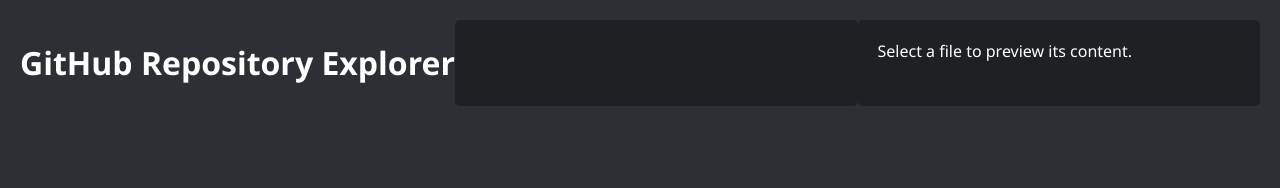
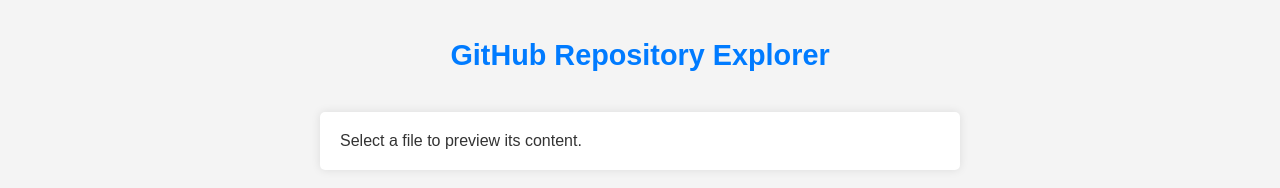
Before and after one commit to Helper2727/Exams, a plain HTML site: page index.html in a window 1280 px wide. Drawn offline with Linux system fonts and the light colour scheme; no server answers.

Commit message:
Update index.html

```diff
--- a/index.html
+++ b/index.html
@@ -5,30 +5,40 @@
     <meta name="viewport" content="width=device-width, initial-scale=1.0">
     <title>GitHub Repository Explorer</title>
     <style>
+        /* CSS styles for the application - Light Theme */
         body {
-        font-family: 'Segoe UI', Tahoma, Geneva, Verdana, sans-serif;
+            font-family: 'Arial', sans-serif;
             display: flex;
+            flex-direction: column;
+            align-items: center;
+            background-color: #F4F4F4;
+            color: #333333;
+            margin: 0;
             padding: 20px;
-        background-color: #2C2F33;
-        color: #FFFFFF;
-        margin: 0;
+        }
+        h1 {
+            margin-bottom: 20px;
+            font-size: 1.8em;
+            color: #007BFF;
         }
         #repoTree {
-        flex: 1;
-        background-color: #1E2124;
-        padding: 20px;
+            width: 100%;
+            max-width: 400px;
+            background-color: #FFFFFF;
             border-radius: 5px;
             overflow-y: auto;
-        max-height: 80vh;
+            box-shadow: 0 0 10px rgba(0, 0, 0, 0.1);
+            margin-bottom: 20px;
         }
         #filePreview {
-        flex: 1;
-        padding: 20px;
-        background-color: #1E2124;
-        color: #FFFFFF;
+            width: 100%;
+            max-width: 600px;
+            background-color: #FFFFFF;
+            color: #333333;
             overflow-y: auto;
             border-radius: 5px;
-        max-height: 80vh;
+            box-shadow: 0 0 10px rgba(0, 0, 0, 0.1);
+            padding: 20px;
         }
         ul {
             list-style-type: none;
@@ -37,23 +47,23 @@
         }
         ul li {
             margin-bottom: 5px;
+            cursor: pointer;
+            transition: background-color 0.3s ease;
         }
         .folder {
-        cursor: pointer;
-        color: #7289DA;
+            color: #007BFF;
         }
         .file {
-        cursor: pointer;
-        color: #FFFFFF;
+            color: #333333;
         }
         .file:hover {
-        text-decoration: underline;
+            background-color: #E0E0E0;
         }
         .collapsed {
             font-style: italic;
         }
         .download-button {
-        background-color: #7289DA;
+            background-color: #007BFF;
             color: #FFFFFF;
             border: none;
             padding: 5px 10px;
@@ -70,7 +80,7 @@
         .preview-header {
             font-size: 1.2em;
             margin-bottom: 10px;
-        color: #7289DA;
+            color: #007BFF;
         }
         .preview-content {
             white-space: pre-wrap;
@@ -85,11 +95,14 @@
     <div id="filePreview">
         Select a file to preview its content.
     </div>
+
     <!-- Viewer.js for PDF -->
     <script src="https://cdnjs.cloudflare.com/ajax/libs/pdf.js/2.11.338/pdf.min.js"></script>
     <!-- Office.js for Office files -->
     <script src="https://appsforoffice.microsoft.com/lib/1/hosted/office.js"></script>
+    <!-- JavaScript code -->
     <script>
+        // JavaScript code remains unchanged
         const repoOwner = 'Helper2727';
         const repoName = 'Exams';
         const apiUrl = `https://api.github.com/repos/${repoOwner}/${repoName}/contents`;
@@ -127,6 +140,7 @@
                 const folderSpan = document.createElement('span');
                 folderSpan.textContent = item.name;
                 folderSpan.classList.add('folder');
+
                 folderSpan.addEventListener('click', () => {
                     li.classList.toggle('collapsed');
                     const ul = li.querySelector('ul');
@@ -136,6 +150,7 @@
                         ul.style.display = 'block';
                     }
                 });
+
                 li.appendChild(folderSpan);
 
                 const ul = document.createElement('ul');
@@ -155,12 +170,14 @@
         async function displayRepoContents() {
             const repoContents = await fetchRepoContents(apiUrl);
             const repoTree = document.getElementById('repoTree');
-        repoTree.innerHTML = ''; // Clear previous contents
+            repoTree.innerHTML = '';
+
             const ul = document.createElement('ul');
             repoContents.forEach(item => {
                 const li = createTreeElement(item);
                 ul.appendChild(li);
             });
+
             repoTree.appendChild(ul);
         }
 
@@ -180,7 +197,7 @@
         async function previewPDF(url) {
             const loadingTask = pdfjsLib.getDocument(url);
             const pdfDocument = await loadingTask.promise;
-        const page = await pdfDocument.getPage(1); // Fetch first page
+            const page = await pdfDocument.getPage(1);
             const scale = 1.5;
             const viewport = page.getViewport({ scale });
 
@@ -193,6 +210,7 @@
                 canvasContext: context,
                 viewport: viewport
             };
+
             await page.render(renderContext).promise;
 
             const filePreview = document.getElementById('filePreview');
@@ -202,6 +220,7 @@
                     <canvas id="pdfCanvas"></canvas>
                 </div>
             `;
+
             const pdfCanvas = document.getElementById('pdfCanvas');
             pdfCanvas.width = viewport.width;
             pdfCanvas.height = viewport.height;
```
Lines whose indentation alone changed are shown as unchanged.
